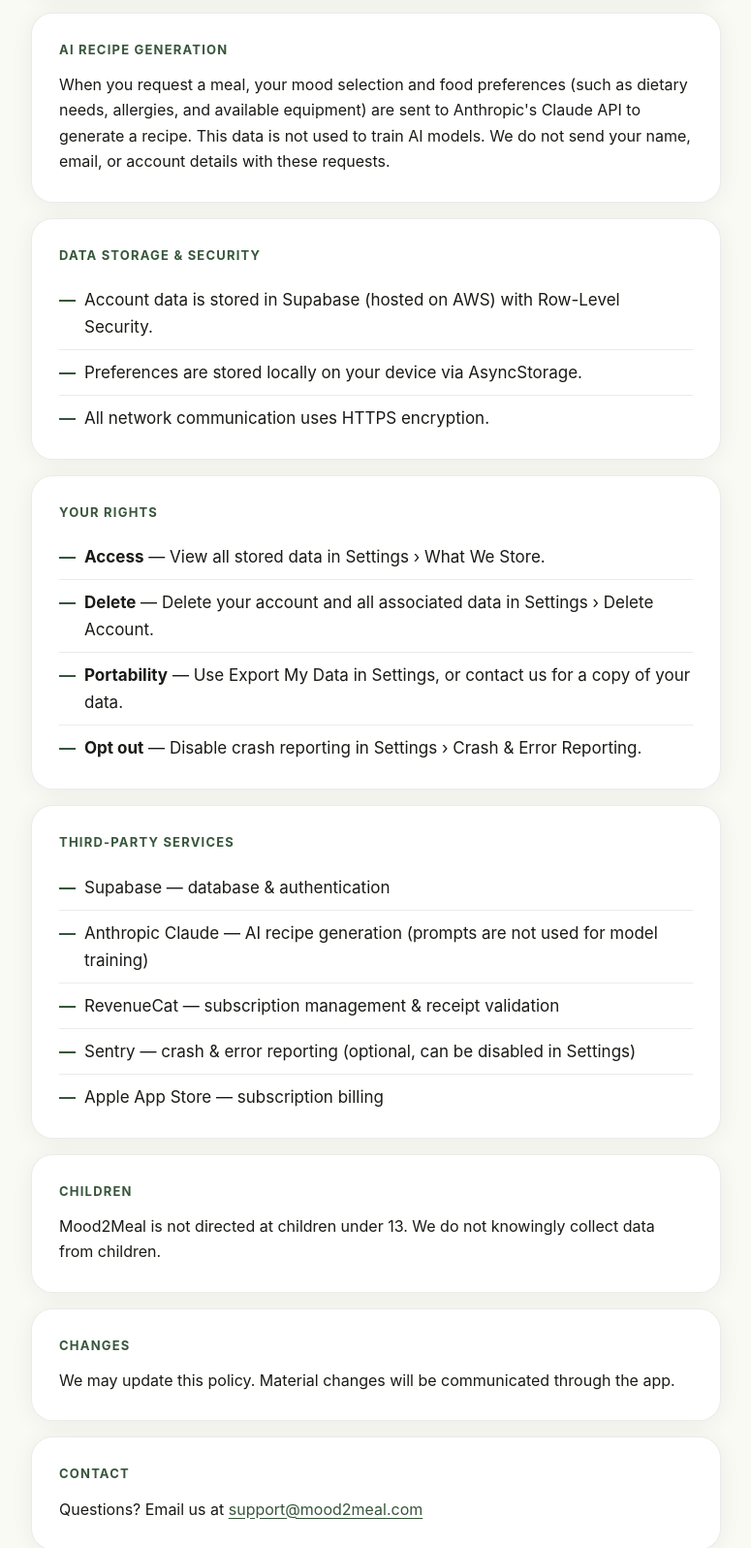
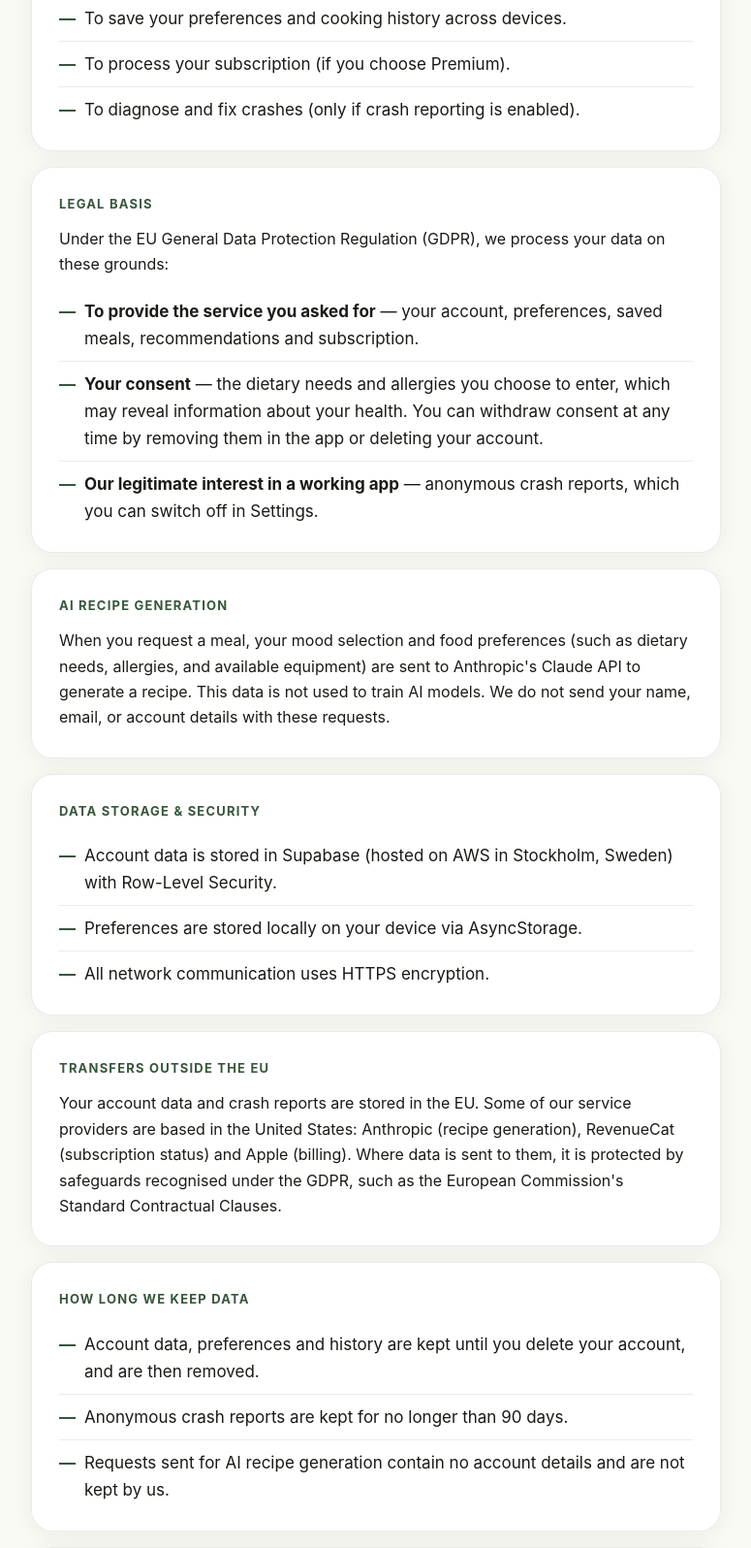
Before and after one commit to amoghvedanth-byte/mood2meal-site, a plain HTML site: page privacy.html in a window 1280 px wide. Shown: the part 1204-2800 px from the top of the page at 97% size, without its empty margins (252-1027 px from the left). Drawn offline with Linux system fonts and the light colour scheme.

Commit message:
Legal: GDPR sections in the privacy policy, Swedish governing law in the terms
Co-Authored-By: Claude Fable 5.2 <noreply@anthropic.com>

```diff
--- a/privacy.html
+++ b/privacy.html
@@ -33,12 +33,21 @@
     <div class="wrap narrow">
       <span class="eyebrow">Legal</span>
       <h1>Privacy Policy</h1>
-      <p class="updated">Last updated: June 2026</p>
+      <p class="updated">Last updated: November 2026</p>
 
       <p class="lede">
         Mood2Meal respects your privacy. This policy explains what data we collect,
         how we use it, and your rights.
       </p>
+
+      <div class="card">
+        <h2>Who Is Responsible</h2>
+        <p>
+          The data controller for Mood2Meal is Amogh Vedantha Krishna, Halmstad, Sweden. For any
+          privacy question or request, email
+          <a href="mailto:support@mood2meal.com">support@mood2meal.com</a>.
+        </p>
+      </div>
 
       <div class="card">
         <h2>What We Collect</h2>
@@ -63,6 +72,16 @@
       </div>
 
       <div class="card">
+        <h2>Legal Basis</h2>
+        <p>Under the EU General Data Protection Regulation (GDPR), we process your data on these grounds:</p>
+        <ul>
+          <li><strong>To provide the service you asked for</strong> — your account, preferences, saved meals, recommendations and subscription.</li>
+          <li><strong>Your consent</strong> — the dietary needs and allergies you choose to enter, which may reveal information about your health. You can withdraw consent at any time by removing them in the app or deleting your account.</li>
+          <li><strong>Our legitimate interest in a working app</strong> — anonymous crash reports, which you can switch off in Settings.</li>
+        </ul>
+      </div>
+
+      <div class="card">
         <h2>AI Recipe Generation</h2>
         <p>
           When you request a meal, your mood selection and food preferences (such as dietary
@@ -75,9 +94,29 @@
       <div class="card">
         <h2>Data Storage &amp; Security</h2>
         <ul>
-          <li>Account data is stored in Supabase (hosted on AWS) with Row-Level Security.</li>
+          <li>Account data is stored in Supabase (hosted on AWS in Stockholm, Sweden) with Row-Level Security.</li>
           <li>Preferences are stored locally on your device via AsyncStorage.</li>
           <li>All network communication uses HTTPS encryption.</li>
+        </ul>
+      </div>
+
+      <div class="card">
+        <h2>Transfers Outside the EU</h2>
+        <p>
+          Your account data and crash reports are stored in the EU. Some of our service
+          providers are based in the United States: Anthropic (recipe generation), RevenueCat
+          (subscription status) and Apple (billing). Where data is sent to them, it is
+          protected by safeguards recognised under the GDPR, such as the European Commission's
+          Standard Contractual Clauses.
+        </p>
+      </div>
+
+      <div class="card">
+        <h2>How Long We Keep Data</h2>
+        <ul>
+          <li>Account data, preferences and history are kept until you delete your account, and are then removed.</li>
+          <li>Anonymous crash reports are kept for no longer than 90 days.</li>
+          <li>Requests sent for AI recipe generation contain no account details and are not kept by us.</li>
         </ul>
       </div>
 
@@ -88,7 +127,10 @@
           <li><strong>Delete</strong> — Delete your account and all associated data in Settings › Delete Account.</li>
           <li><strong>Portability</strong> — Use Export My Data in Settings, or contact us for a copy of your data.</li>
           <li><strong>Opt out</strong> — Disable crash reporting in Settings › Crash &amp; Error Reporting.</li>
+          <li><strong>Correct, restrict or object</strong> — You can ask us to correct your data, or to limit or stop a particular use of it.</li>
+          <li><strong>Complain</strong> — You can complain to your local data protection authority. In Sweden this is the Swedish Authority for Privacy Protection (IMY), <a href="https://www.imy.se" rel="noopener">imy.se</a>.</li>
         </ul>
+        <p>To use any of these rights, email <a href="mailto:support@mood2meal.com">support@mood2meal.com</a>. We reply within one month.</p>
       </div>
 
       <div class="card">
```
Also changed, not shown: terms.html (+2 -2 lines).
